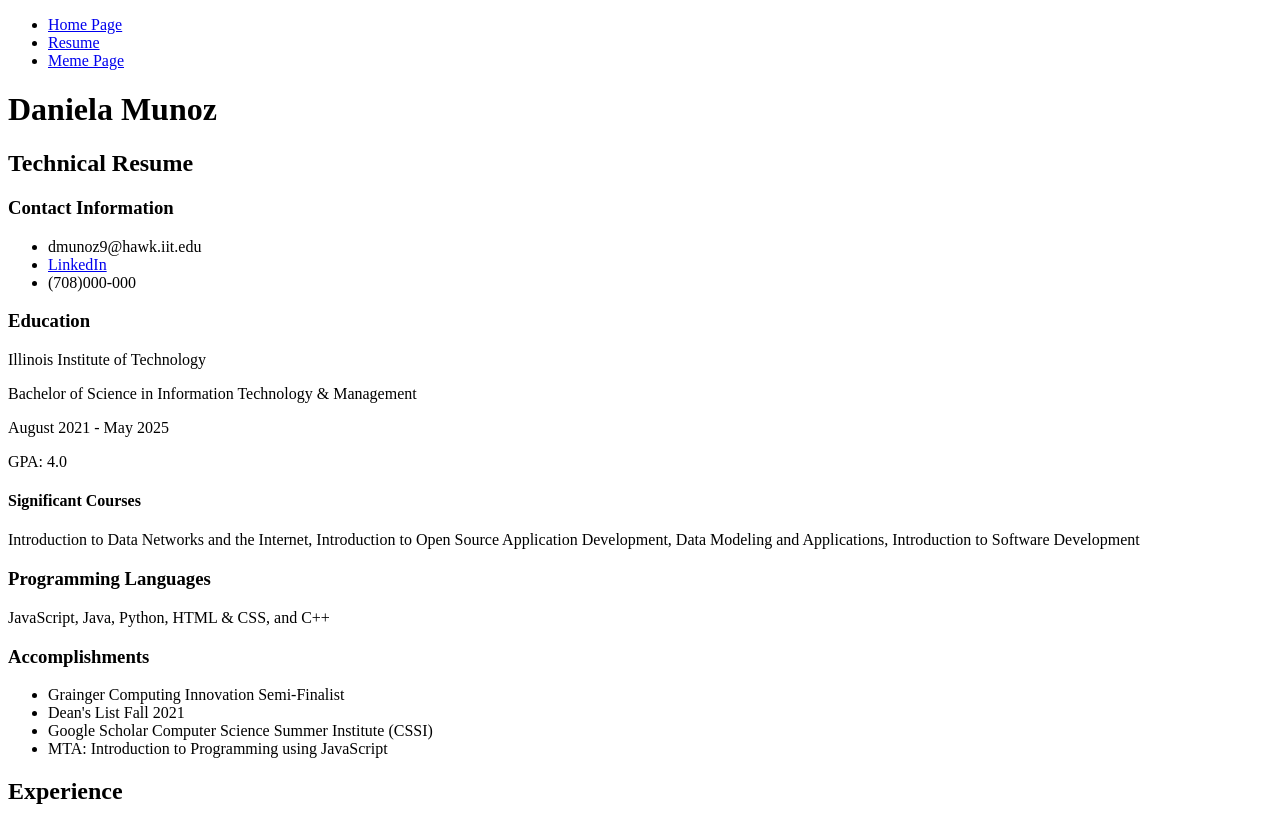
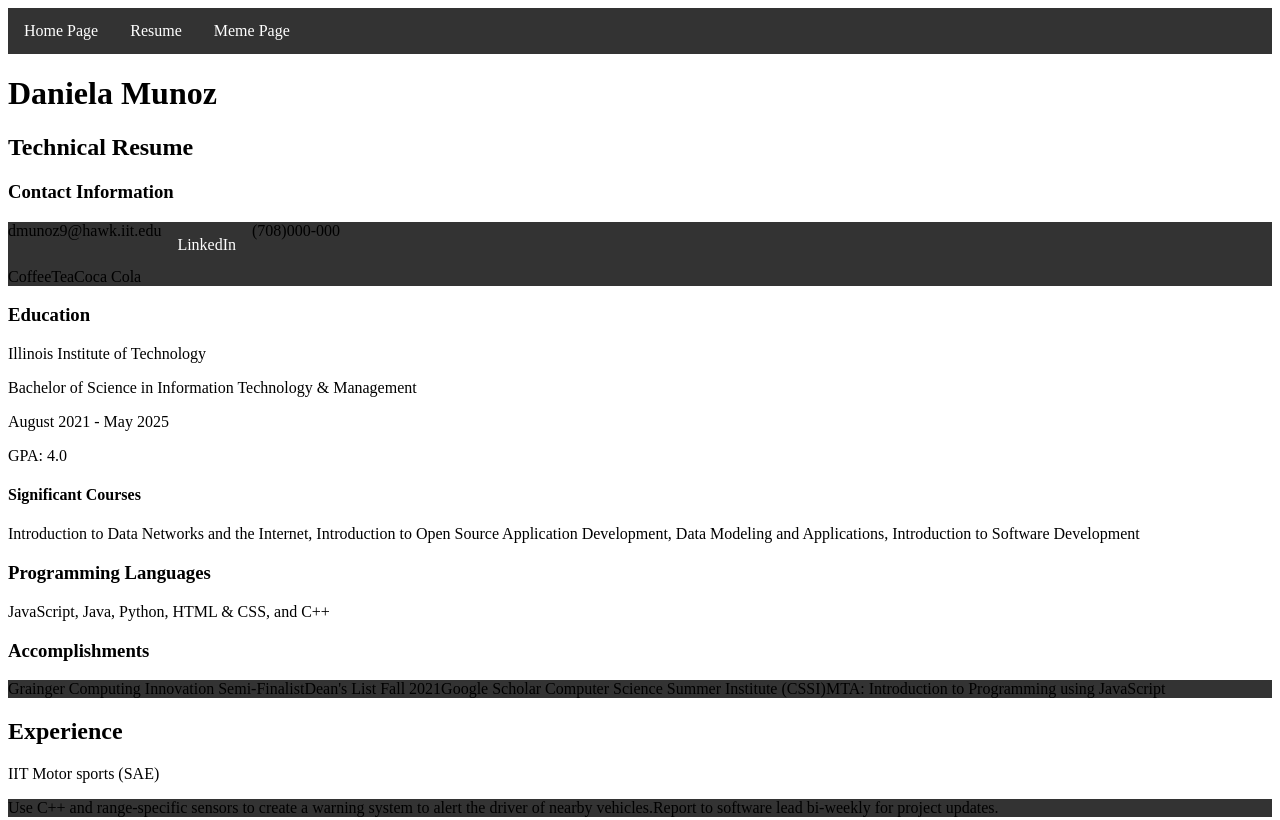
Before and after one commit to DMunoz-832/Project2, a plain HTML site: page resume.html in a window 1280 px wide. Shown: the top 820 px of the page. Drawn offline with Linux system fonts and the light colour scheme.

Commit message:
horizontal-menu

```diff
--- a/css/style.css
+++ b/css/style.css
@@ -1,5 +1,5 @@
 .memepagecolor {
-    background-color: rgb(125, 18, 36);
+    background-color: black;
     color: rgb(255,255,204);
 }
 
@@ -13,8 +13,6 @@
     color: rgb(255,255,204);
 }
 
-ol.list1 {
-    list-style-type: circle;
 }
 .gradient-dark-linear {
     background-image: linear-gradient(rgba((125, 18, 36, 0.25), rgba(238, 119, 119, 0));
@@ -24,3 +22,7 @@ ol.list1 {
     font-family: Impact, Haettenschweiler, 'Arial Narrow Bold', sans-serif;
     text-align: center;
 }
+
+ul.a {
+    list-style-type: circle;
+}
--- a/resume.html
+++ b/resume.html
@@ -1,12 +1,41 @@
 <!DOCTYPE html>
 <html lang="en">
+  <style>
+    ul {
+      list-style-type: none;
+      margin: 0;
+      padding: 0;
+      overflow: hidden;
+      background-color: #333;
+  }
+
+  li {
+      float: left;
+  }
+
+  li a {
+      display: block;
+      color: white;
+      text-align: center;
+      padding: 14px 16px;
+      text-decoration: none;
+  }
+
+  li a:hover:not(.active) {
+      background-color: #111;
+  }
+
+  .active {
+      background-color: #04AA6D;
+  }
+  </style>
   <head>
     <meta charset="utf-8"/>
     <title>Technical Resume</title>
     <link rel="stylesheet" href="css/style.css">
   </head>
   <body>
-    <element class="gradient-dark-linear">
+    <div class="gradient-dark-linear">
     <nav id="navigation">
       <ul>
         <li><a href="index.html">Home Page</a></li>
@@ -21,6 +50,11 @@
       <li>dmunoz9@hawk.iit.edu</li>
       <li><a href="https://bit.ly/danielaMunoz-LinkedIn">LinkedIn</a></li>
       <li>(708)000-000</li>
+    </ul>
+    <ul class="a">
+      <li>Coffee</li>
+      <li>Tea</li>
+      <li>Coca Cola</li>
     </ul>
     <h3>Education</h3>
     <p>Illinois Institute of Technology</p>
@@ -55,6 +89,6 @@
 	allowfullscreen></iframe>
 	<h3>Download Resume</h3>
 	<p>You can download a PDF of my resume here:<a href="DanielaMunozTech.Resume.pdf">Resume</a></p>
-  </element>
+    </div>
   </body>
 </html>
```
Also changed, not shown: index.html (+31 -2 lines), memepage.html (+31 -2 lines).
